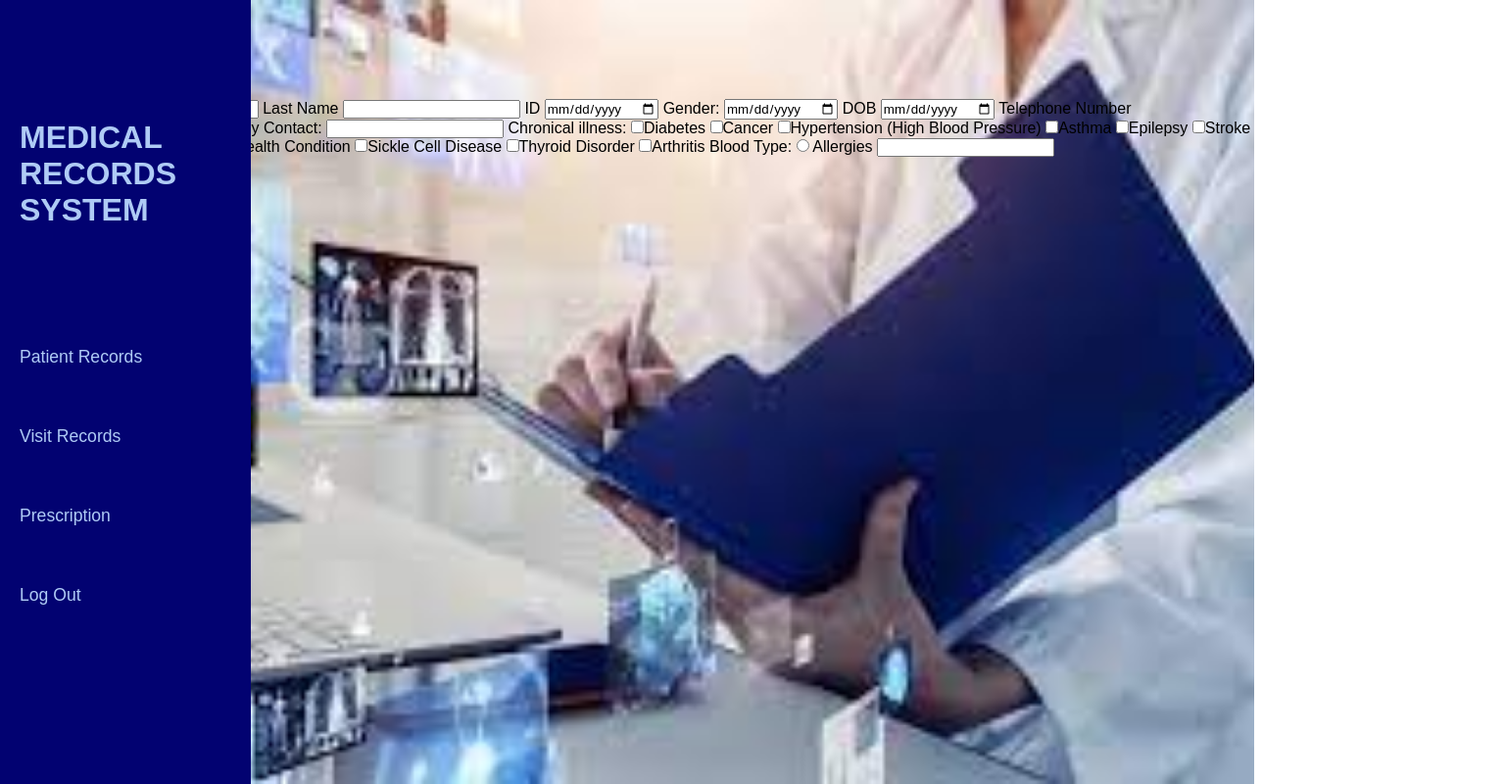
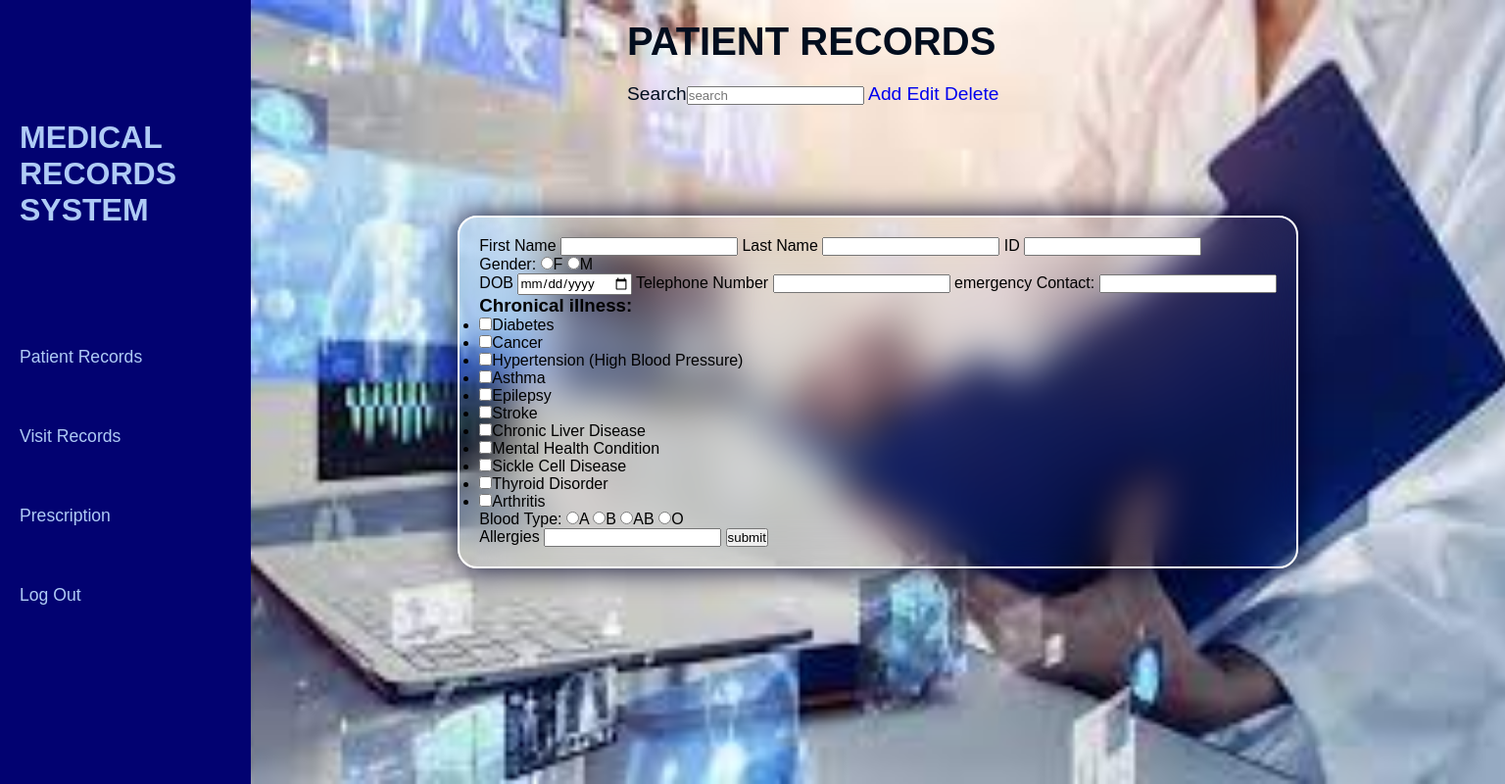
Before and after one commit to AndrinahKaunda/Medical-Records-System, a plain HTML site: page patient-records.html in a window 1280 px wide. Shown: the whole page at 98% size, 1536 px wide, since content can reach past the window. Drawn offline with Linux system fonts and the light colour scheme.

Commit message:
sytling patient records

```diff
--- a/patient-records.html
+++ b/patient-records.html
@@ -17,39 +17,56 @@
         </nav>
     </div>
     <div class="content">
-        <h2>PATIENT RECORDS</h2>
         <div class="top-bar">
+            <h1>PATIENT RECORDS</h2>
+
+            <div class="top-bar2">
                 <label for="search">Search<input type="search" name="search" placeholder="search"></label>
-            <div><p>Add</p>
-                <p>Edit</p>
-                <p>Delete</p>
+                <a href="#">Add</a>
+                <a href="#">Edit</a>
+                <a href="#">Delete</a>
             </div>
         </div>
-        <div>
+        <div class="patient-data">
+            <form action="" method="post">
                 <label> First Name <input type="text"></label>
                 <label> Last Name <input type="text"></label>
-            <label> ID <input type="date"></label>
-            <label> Gender: <input type="date"></label>
+                <label> ID <input type="text"></label>
+                <p> Gender:
+                    <input type="radio">F
+                    <input type="radio">M
+                </p>
                 <label> DOB <input type="date"></label>
                 <label> Telephone Number <input type="number"></label>
                 <label> emergency Contact: <input type="number"></label>
-            <label>Chronical illness:
-                <label><input type="checkbox">Diabetes</label>
-                <label><input type="checkbox">Cancer</label>
-                <label><input type="checkbox">Hypertension (High Blood Pressure)</label>
-                <label><input type="checkbox">Asthma</label>
-                <label><input type="checkbox">Epilepsy</label>
-                <label><input type="checkbox">Stroke</label>
-                <label><input type="checkbox">Chronic Liver Disease</label>
-                <label><input type="checkbox">Mental Health Condition</label>
-                <label><input type="checkbox">Sickle Cell Disease</label>
-                <label><input type="checkbox">Thyroid Disorder</label>
-                <label><input type="checkbox">Arthritis</label>
+                <ul>
+                    <h3>Chronical illness:</h3>
+                    <li><label><input type="checkbox">Diabetes</label></li>
+                    <li><label><input type="checkbox">Cancer</label></li>
+                    <li><label><input type="checkbox">Hypertension (High Blood Pressure)</label></li>
+                    <li><label><input type="checkbox">Asthma</label></li>
+                    <li><label><input type="checkbox">Epilepsy</label></li>
+                    <li><label><input type="checkbox">Stroke</label></li>
+                    <li><label><input type="checkbox">Chronic Liver Disease</label></li>
+                    <li><label><input type="checkbox">Mental Health Condition</label></li>
+                    <li><label><input type="checkbox">Sickle Cell Disease</label></li>
+                    <li><label><input type="checkbox">Thyroid Disorder</label></li>
+                    <li><label><input type="checkbox">Arthritis</label></li>
+                </ul>
 
-            </label>
-            <label> Blood Type: <input type="radio"></label>
+                <p> Blood Type:
+                    <input type="radio">A
+                    <input type="radio">B
+                    <input type="radio">AB
+                    <input type="radio">O
+                </p>
                 <label> Allergies <input type="text"></label>
+
+                <input type="submit" value="submit">
+            </form>
+
         </div>
+        <div class="Bio-data"></div>
     </div>
 
     </div>
--- a/style.css
+++ b/style.css
@@ -225,6 +225,7 @@ body{
     align-items: left;
     z-index: 500;
     flex-direction: column;
+    overflow:auto;
 
 }
 .navigation.two{
@@ -240,4 +241,41 @@ body{
     background-position: center;
     height: 100vh; /* full screen */
     width: 100%;
+    left: 20%;
+    justify-content: center;
+    align-items: center;
+    display: flex;
 }
+
+/*##### PATIENT RECORDS PAGE #####*/
+.top-bar{
+    position: fixed;
+    top: 0;
+    left: 50%;
+    padding: 20px 0px;
+    color: rgb(1, 13, 30);
+}
+.top-bar h1{
+    font-size: 2.5em ;
+
+    margin-bottom: 20px;
+}
+.top-bar2{
+    font-size: 1.2em;
+}
+.top-bar2 a{
+    text-decoration: none;
+}
+.patient-data{
+    position: relative;
+    padding: 20px;
+    background-color: rgb(175, 203, 245);
+    background: transparent;
+    border:2px solid white;
+    border-radius: 20px;
+    backdrop-filter: blur(20px);
+    box-shadow: 0 0 30px rgb(1, 1, 40);
+    display: flex;
+    justify-content: center;
+    align-content: center;
+}
```
Also changed, not shown: visit-record.html (+1 -1 lines), 1 other file. Lines whose indentation alone changed are shown as unchanged.
